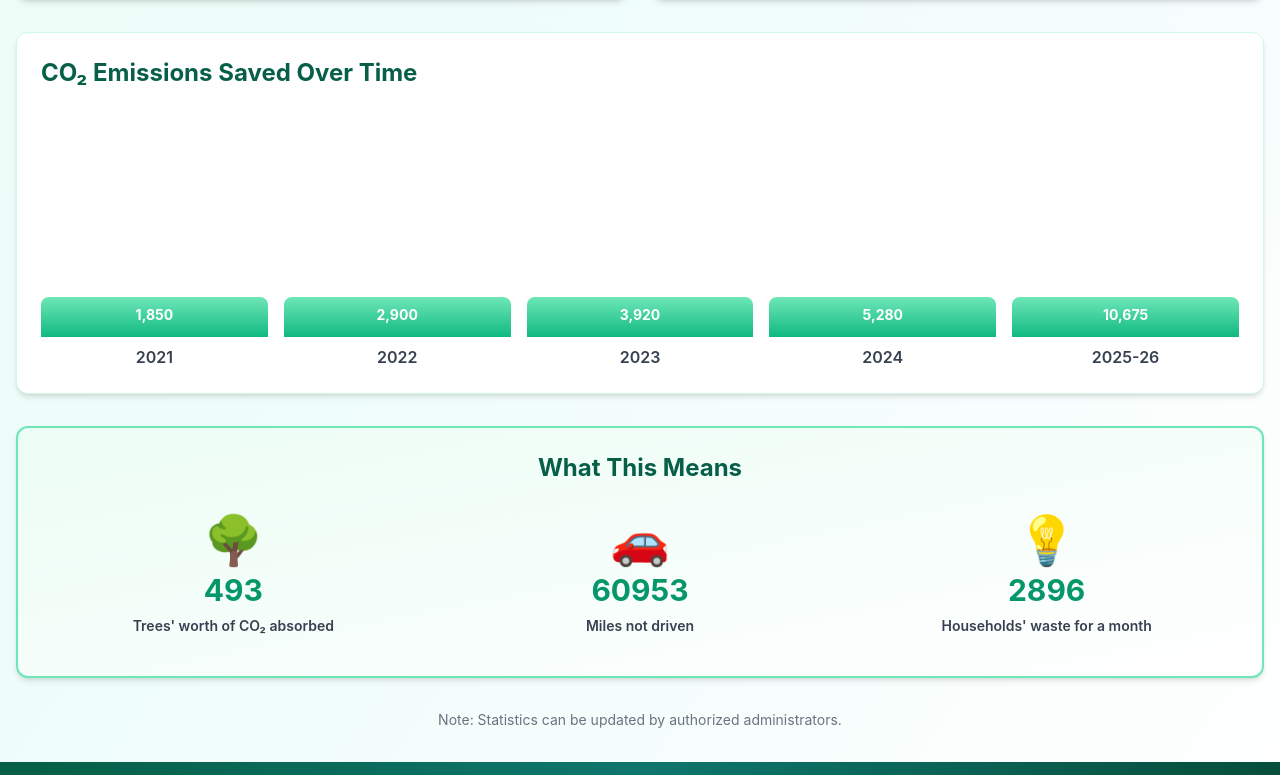
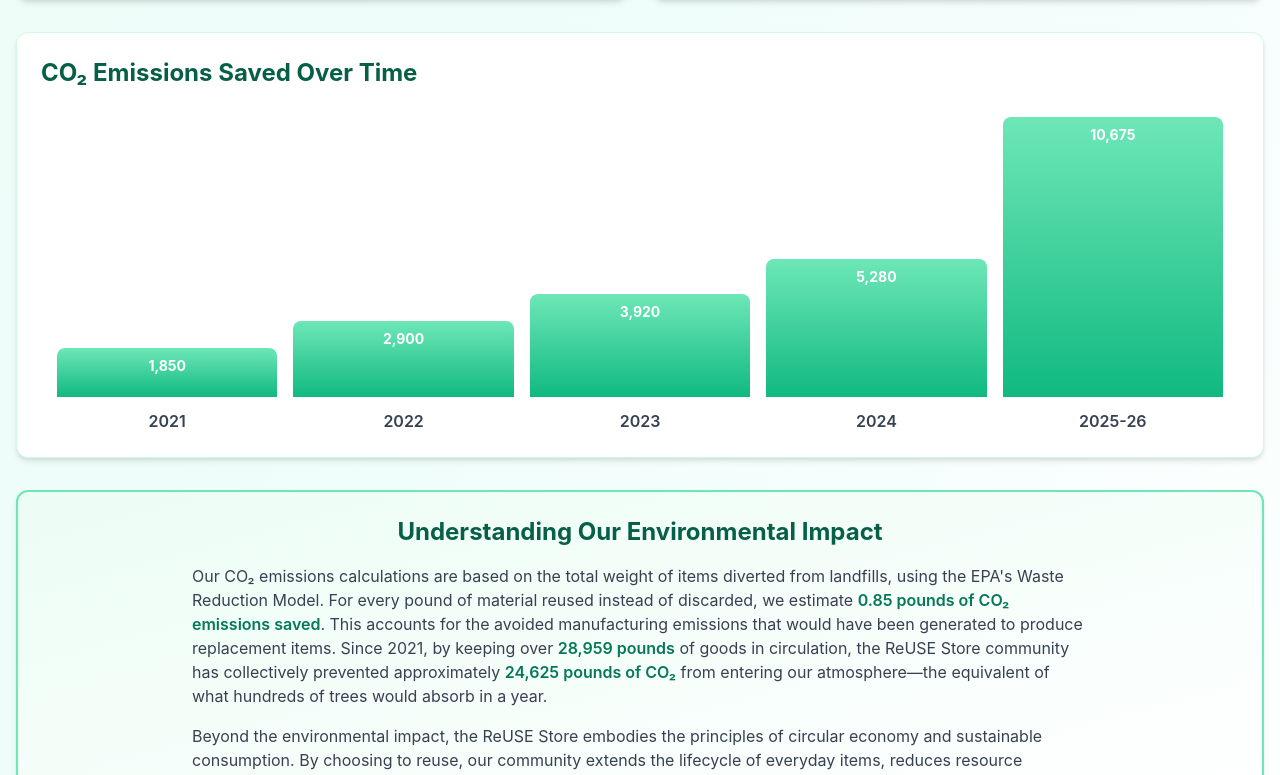
Before and after one commit to evali315315-lwy/ReUSE-Store-Vibing-Coding, a React (Vite) app: page /statistics in a window 1280 px wide. Shown: the part 980-1755 px from the top of the page. Built offline with nearby package versions, Linux system fonts and the light colour scheme; no server answers.

Commit message:
fixed stats page

```diff
--- a/src/components/statistics/StatsDashboard.jsx
+++ b/src/components/statistics/StatsDashboard.jsx
@@ -97,62 +97,43 @@ function StatsDashboard() {
         <h3 className="text-2xl font-bold text-eco-primary-800 mb-6">
           CO₂ Emissions Saved Over Time
         </h3>
-        <div className="h-64 flex items-end justify-around gap-4">
-          {data.map((year) => (
-            <div key={year.year} className="flex-1 flex flex-col items-center">
+        <div className="flex items-end justify-around gap-4 px-4" style={{ height: '320px' }}>
+          {data.map((year) => {
+            const maxCO2 = Math.max(...data.map(d => d.co2Saved));
+            const heightPx = (year.co2Saved / maxCO2) * 280; // 280px max height to leave room for labels
+
+            return (
+              <div key={year.year} className="flex-1 flex flex-col items-center justify-end">
                 <div
-                className="w-full bg-gradient-to-t from-eco-primary-500 to-eco-primary-300 rounded-t-lg transition-all hover:from-eco-primary-600 hover:to-eco-primary-400"
+                  className="w-full bg-gradient-to-t from-eco-primary-500 to-eco-primary-300 rounded-t-lg transition-all hover:from-eco-primary-600 hover:to-eco-primary-400 flex items-start justify-center"
                   style={{
-                  height: `${(year.co2Saved / Math.max(...data.map(d => d.co2Saved))) * 100}%`,
-                  minHeight: '40px'
+                    height: `${heightPx}px`
                   }}
                 >
-                <div className="text-center pt-2">
-                  <p className="text-white font-bold text-sm">
+                  <p className="text-white font-bold text-sm pt-2">
                     {year.co2Saved.toLocaleString()}
                   </p>
                 </div>
+                <p className="mt-3 text-gray-700 font-semibold">{year.year}</p>
               </div>
-              <p className="mt-2 text-gray-700 font-semibold">{year.year}</p>
-            </div>
-          ))}
+            );
+          })}
         </div>
       </div>
 
       {/* Impact Statement */}
       <div className="card bg-gradient-to-br from-eco-primary-50 to-eco-sky-light/20 border-2 border-eco-primary-300">
-        <div className="text-center">
-          <h3 className="text-2xl font-bold text-eco-primary-800 mb-4">
-            What This Means
+        <div className="max-w-4xl mx-auto">
+          <h3 className="text-2xl font-bold text-eco-primary-800 mb-4 text-center">
+            Understanding Our Environmental Impact
           </h3>
-          <div className="grid md:grid-cols-3 gap-6 text-center">
-            <div className="p-4">
-              <p className="text-5xl mb-2">🌳</p>
-              <p className="text-3xl font-bold text-eco-primary-600 mb-2">
-                {Math.round(totalCO2 / 50)}
+          <div className="space-y-4 text-gray-700 leading-relaxed">
+            <p className="text-base">
+              Our CO₂ emissions calculations are based on the total weight of items diverted from landfills, using the EPA's Waste Reduction Model. For every pound of material reused instead of discarded, we estimate <span className="font-semibold text-eco-primary-700">0.85 pounds of CO₂ emissions saved</span>. This accounts for the avoided manufacturing emissions that would have been generated to produce replacement items. Since 2021, by keeping over <span className="font-semibold text-eco-primary-700">{totalWeight.toLocaleString()} pounds</span> of goods in circulation, the ReUSE Store community has collectively prevented approximately <span className="font-semibold text-eco-primary-700">{totalCO2.toLocaleString()} pounds of CO₂</span> from entering our atmosphere—the equivalent of what hundreds of trees would absorb in a year.
             </p>
-              <p className="text-sm text-gray-700 font-semibold">
-                Trees' worth of CO₂ absorbed
+            <p className="text-base">
+              Beyond the environmental impact, the ReUSE Store embodies the principles of circular economy and sustainable consumption. By choosing to reuse, our community extends the lifecycle of everyday items, reduces resource extraction, and demonstrates that environmental stewardship can be practical, accessible, and community-driven.
             </p>
-            </div>
-            <div className="p-4">
-              <p className="text-5xl mb-2">🚗</p>
-              <p className="text-3xl font-bold text-eco-primary-600 mb-2">
-                {Math.round(totalCO2 / 0.404)}
-              </p>
-              <p className="text-sm text-gray-700 font-semibold">
-                Miles not driven
-              </p>
-            </div>
-            <div className="p-4">
-              <p className="text-5xl mb-2">💡</p>
-              <p className="text-3xl font-bold text-eco-primary-600 mb-2">
-                {Math.round(totalWeight / 10)}
-              </p>
-              <p className="text-sm text-gray-700 font-semibold">
-                Households' waste for a month
-              </p>
-            </div>
           </div>
         </div>
       </div>
```
Lines whose indentation alone changed are shown as unchanged.
